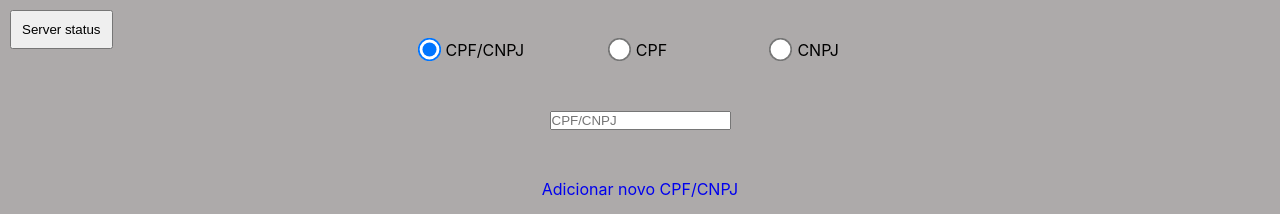
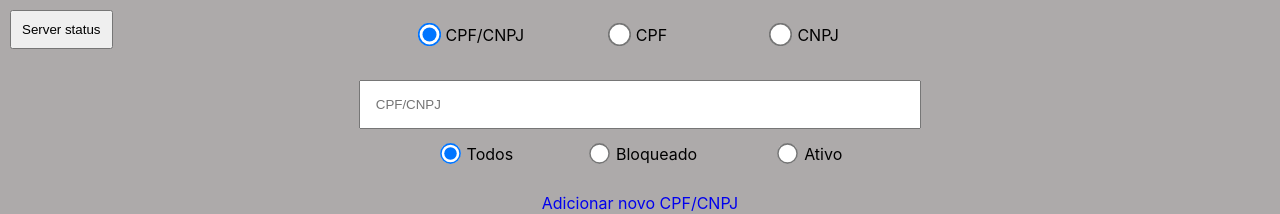
Before and after one commit to Arthur-Jr/User-List, a React (Create React App) app in the folder front-end/: page / in a window 1280 px wide. Shown: the top 214 px of the page. Built offline with nearby package versions, Linux system fonts and the light colour scheme; no server answers.

Commit message:
fix: Altera o filtro de status do cpf-cnpj

```diff
--- a/front-end/src/CSS/consultPage.scss
+++ b/front-end/src/CSS/consultPage.scss
@@ -63,11 +63,15 @@
           }
         }
 
-        .block-checkbox-label {
+        .status-radio-label {
 
-          #block-checkbox {
-            margin-right: 10px;
-            transform: scale(1.8);
+          @include flex(row, center, center);
+
+          width: 30vw;
+
+          input {
+            transform: scale(1.6);
+            margin: 0 10px 0;
           }
         }
       }
--- /dev/null
+++ b/front-end/src/components/BlockListRadioSection.jsx
@@ -0,0 +1,39 @@
+import React from 'react';
+
+import InputComponent from './controlledComponents/InputComponent.jsx';
+
+function BlockListRadioSection({ setRadioValue }) {
+  return (
+    <section className="radio-section">
+      <InputComponent
+        type="radio"
+        id="all-radio"
+        name="status-radio"
+        value="all"
+        handle={ ({ target }) => setRadioValue(target.value) }
+        text="Todos"
+        checked={ true }
+      />
+
+      <InputComponent
+        type="radio"
+        id="blocked-radio"
+        name="status-radio"
+        value="blocked"
+        handle={ ({ target }) => setRadioValue(target.value) }
+        text="Bloqueado"
+      />
+
+      <InputComponent
+        type="radio"
+        id="active-radio"
+        name="status-radio"
+        value="active"
+        handle={ ({ target }) => setRadioValue(target.value) }
+        text="Ativo"
+      />
+    </section>
+  );
+}
+
+export default BlockListRadioSection;
--- a/front-end/src/pages/consult-cpf-cnpj.jsx
+++ b/front-end/src/pages/consult-cpf-cnpj.jsx
@@ -6,6 +6,7 @@ import editCpfCnpj from '../api/edit-cpf-cnpj';
 import removeCpfCnpj from '../api/remove-cpf-cnpj';
 import getServerStatus from '../api/getServerStatus';
 import RadioInputsSection from '../components/RadioInputsSection.jsx';
+import BlockListRadioSection from '../components/BlockListRadioSection.jsx';
 import TextInputSection from '../components/TextInputSection.jsx';
 import sortList from '../utils/sortList';
 import ListCpfCnpj from '../components/ListCpfCnpj.jsx';
@@ -17,7 +18,7 @@ function ConsultCpfCnpj() {
   const [arrayToDisplay, setArrayToDisplay] = useState([]);
   const [radioValue, setRadioValue] = useState('cpf/cnpj');
   const [textInputValue, setTextInputValue] = useState('');
-  const [blockStatus, setBlockStatus] = useState(false);
+  const [blockStatus, setBlockStatus] = useState('all');
   const [responseMessage, setResponseMessage] = useState('');
 
   // Assim que o componente carrega Faz uma requisição para pegar a lista de CPF/CNPJ.
@@ -45,21 +46,21 @@ function ConsultCpfCnpj() {
       });
     }
 
-    // Filtro do checkbox input:
-    if (blockStatus) {
+    // Filtro do status do CPF/CNPJ:
+    if (blockStatus === 'blocked') {
       toDisplay = toDisplay.filter(({ blockListed }) => blockListed);
+    } else if (blockStatus === 'active') {
+      toDisplay = toDisplay.filter(({ blockListed }) => !blockListed);
     }
 
     setArrayToDisplay(toDisplay);
   }, [radioValue, allCpfCnpj, textInputValue, blockStatus]);
 
-  // Certifica que o input de texto só vai aceitar números:
   const handleInputTextChange = ({ target: { value } }) => {
     const onlyNumberRegex = /(^[0-9]*$)|([.-]*$)/;
     if (onlyNumberRegex.test(value)) setTextInputValue(value);
   };
 
-  // Edita o CPF/CNPJ:
   const handleEdit = async ({ target: { value, checked } }) => {
     const cpfOrCnpj = value.length === 11 ? 'cpf' : 'cnpj';
     const editedData = await editCpfCnpj(checked, value, cpfOrCnpj);
@@ -76,7 +77,6 @@ function ConsultCpfCnpj() {
     }
   };
 
-  // Remove CPF/CNPJ:
   const handleRemove = async (cpfCnpjToRemove) => {
     const cpfOrCnpj = cpfCnpjToRemove.length === 11 ? 'cpf' : 'cnpj';
     const message = await removeCpfCnpj(cpfCnpjToRemove, cpfOrCnpj);
@@ -89,7 +89,7 @@ function ConsultCpfCnpj() {
     setMessageWithTime(message, setResponseMessage, 5000);
   };
 
-  // Checa o status do server:
+  // Checa o status do servidor:
   const handleServeButtonClick = async () => {
     const message = await getServerStatus();
     // eslint-disable-next-line no-alert
@@ -101,13 +101,19 @@ function ConsultCpfCnpj() {
     <section className="main-section">
       <section className="filter-section">
         <RadioInputsSection setRadioValue={ setRadioValue } registerPage={ false } />
-        <TextInputSection
-          textInputValue={ textInputValue }
-          radioValue={ radioValue }
-          handleInputTextChange={ handleInputTextChange }
-          blockStatus={ blockStatus }
-          setBlockStatus={ setBlockStatus }
-        />
+
+        <section className="textInput-section">
+          <TextInputSection
+            textInputValue={ textInputValue }
+            radioValue={ radioValue }
+            handleInputTextChange={ handleInputTextChange }
+          />
+
+          <BlockListRadioSection
+            setRadioValue={ setBlockStatus }
+          />
+        </section>
+
       <Link to="/register-cpf-cnpj">Adicionar novo CPF/CNPJ</Link>
       </section>
 
```
